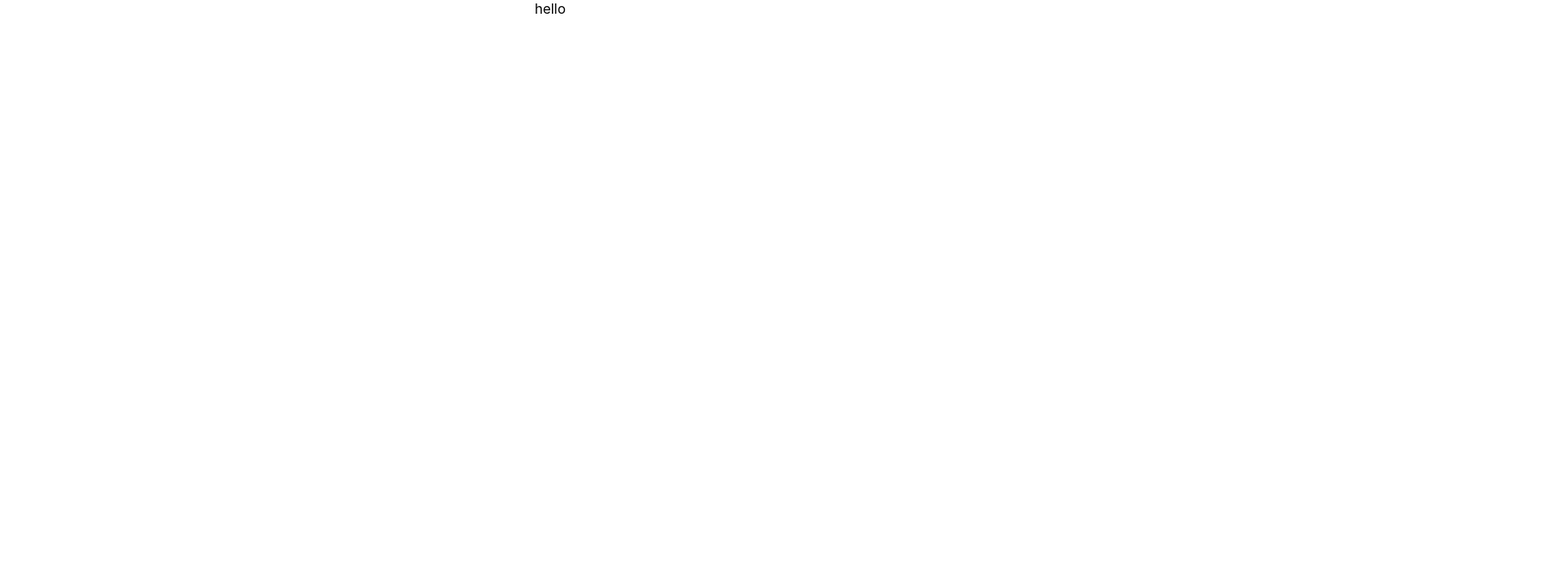
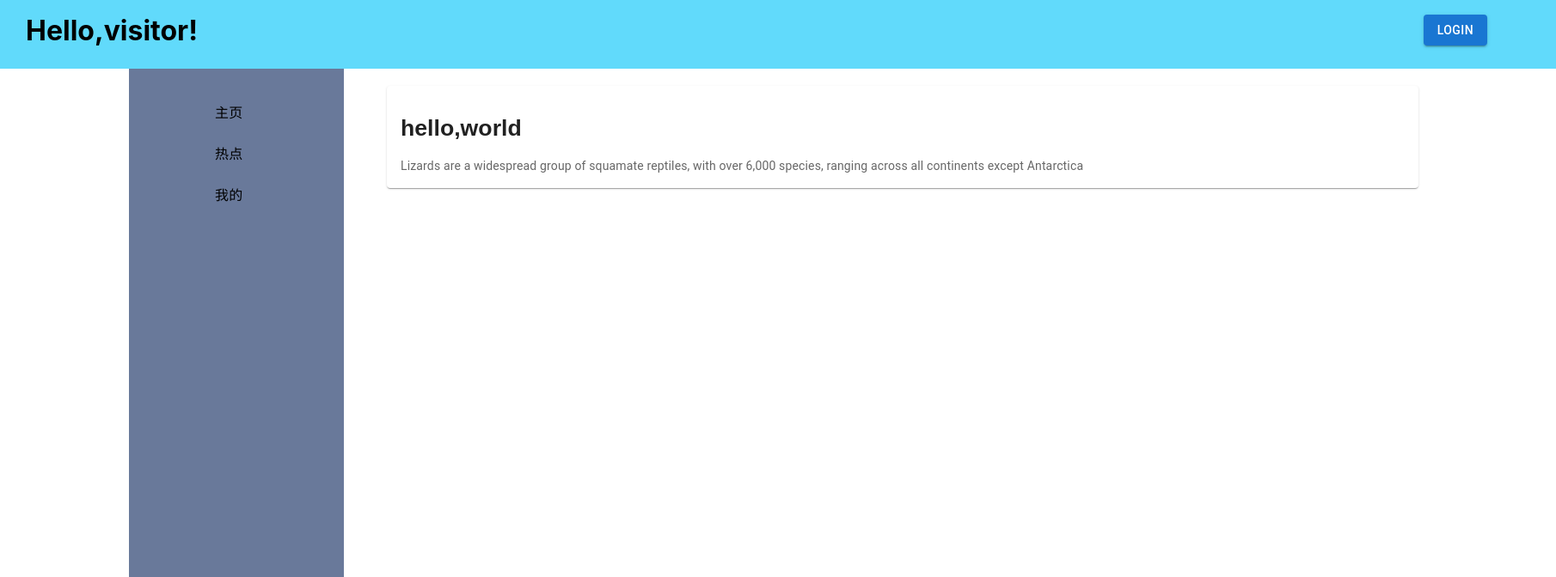
Before and after one commit to IvyGrande/blog, a React (Create React App) app: page / in a window 1280 px wide. Shown: the top 672 px of the page at 86% size, 1810 px wide, since content can reach past the window. Built offline with nearby package versions, Linux system fonts and the light colour scheme.

Commit message:
set layout

```diff
--- a/package.json
+++ b/package.json
@@ -3,6 +3,9 @@
   "version": "0.1.0",
   "private": true,
   "dependencies": {
+    "@emotion/react": "^11.10.5",
+    "@emotion/styled": "^11.10.5",
+    "@mui/material": "^5.11.7",
     "@testing-library/jest-dom": "^5.16.5",
     "@testing-library/react": "^13.4.0",
     "@testing-library/user-event": "^13.5.0",
--- a/src/App.js
+++ b/src/App.js
@@ -1,11 +1,15 @@
 import './App.css';
 import store from "./store";
+import {Provider} from "react-redux";
+import {HomePage} from "./pages/HomePage";
 
 function App() {
   return (
-    <div className="App">
-        hello
-    </div>
+      <Provider store={store}>
+          <div className="App">
+              <HomePage />
+          </div>
+      </Provider>
   );
 }
 
--- /dev/null
+++ b/src/pages/Header.js
@@ -0,0 +1,14 @@
+import React from "react";
+import './pages.css'
+import {Button} from "@mui/material";
+
+export const Header = () => {
+    return (
+        <div className="header">
+            <h1>Hello,visitor!</h1>
+            <div className="login">
+                <Button variant="contained">Login</Button>
+            </div>
+        </div>
+    )
+}
--- /dev/null
+++ b/src/pages/HomePage.js
@@ -0,0 +1,17 @@
+import React from "react";
+import './pages.css'
+import {Header} from "./Header";
+import {NavBar} from "./NavBar";
+import {MainPart} from "./MainPart";
+
+export const HomePage = () => {
+    return (
+        <div className="homepage">
+            <Header />
+<div className="main">
+    <NavBar />
+    <MainPart />
+</div>
+        </div>
+    )
+}
--- /dev/null
+++ b/src/pages/MainPart.js
@@ -0,0 +1,20 @@
+import React from "react";
+import {Card, CardActionArea, CardContent, Typography} from "@mui/material";
+
+export const MainPart = () => {
+    return (
+        <div className="card">
+            <Card>
+                <CardActionArea>
+                    <CardContent>
+                        <h1>hello,world</h1>
+                        <Typography variant="body2" color="text.secondary">
+                            Lizards are a widespread group of squamate reptiles, with over 6,000
+                            species, ranging across all continents except Antarctica
+                        </Typography>
+                    </CardContent>
+                </CardActionArea>
+            </Card>
+        </div>
+    );
+}
--- /dev/null
+++ b/src/pages/NavBar.js
@@ -0,0 +1,42 @@
+import React from "react";
+import "./pages.css"
+import { List, ListItemButton, ListItemText} from "@mui/material";
+
+// export const NavBar = () =>{
+//     return (
+//         <div className="navbar">
+//             <div className="nav">主页</div>
+//             <div className="nav">热点</div>
+//             <div className="nav">我的</div>
+//         </div>
+//     )
+// }
+
+
+export const NavBar = () => {
+    const [open, setOpen] = React.useState(true);
+
+    const handleClick = () => {
+        setOpen(!open);
+    };
+
+    return (
+<div className="navbar">
+    <List
+        component="nav"
+        aria-labelledby="nested-list-subheader"
+    >
+        <ListItemButton className="nav">
+            <ListItemText primary="主页" />
+        </ListItemButton>
+        <ListItemButton className="nav">
+            <ListItemText primary="热点" />
+        </ListItemButton>
+        <ListItemButton onClick={handleClick} className="nav">
+            <ListItemText primary="我的" />
+            {/*{open ? <ExpandLess /> : <ExpandMore />}*/}
+        </ListItemButton>
+    </List>
+</div>
+    );
+}
--- /dev/null
+++ b/src/pages/pages.css
@@ -0,0 +1,35 @@
+
+.header{
+    background-color: #61dafb;
+    height: 70px;
+    width: 1700px;
+    display: flex;
+    flex-direction: row;
+    justify-content: space-between;
+    padding: 0 80px 10px 30px;
+    align-items: center;
+}
+
+.navbar{
+    margin-left: 150px;
+    background-color: #69799a;
+    width: 250px;
+    height: 900px;
+    padding: 20px 0;
+}
+
+.navbar .nav{
+padding-left: 100px;
+}
+
+.main {
+    display: flex;
+    flex-direction: row;
+    width: 1700px;
+}
+
+.card {
+    margin: 20px 40px 0 50px ;
+    width: 1200px;
+text-align: left;
+}
--- a/src/store/index.js
+++ b/src/store/index.js
@@ -1,5 +1,7 @@
 import {createStore} from "redux";
-import {Reducers} from "../reducers";
+import {Reducers} from "./reducers";
 
 
-export default createStore(Reducers);
+const store = createStore(Reducers);
+
+export default store;
```
Also changed, not shown: src/store/reducers/index.js (renamed from src/reducers/index.js), src/store/state/articleList.js (added), 1 other file (tests, documents, lock files or other folders).
